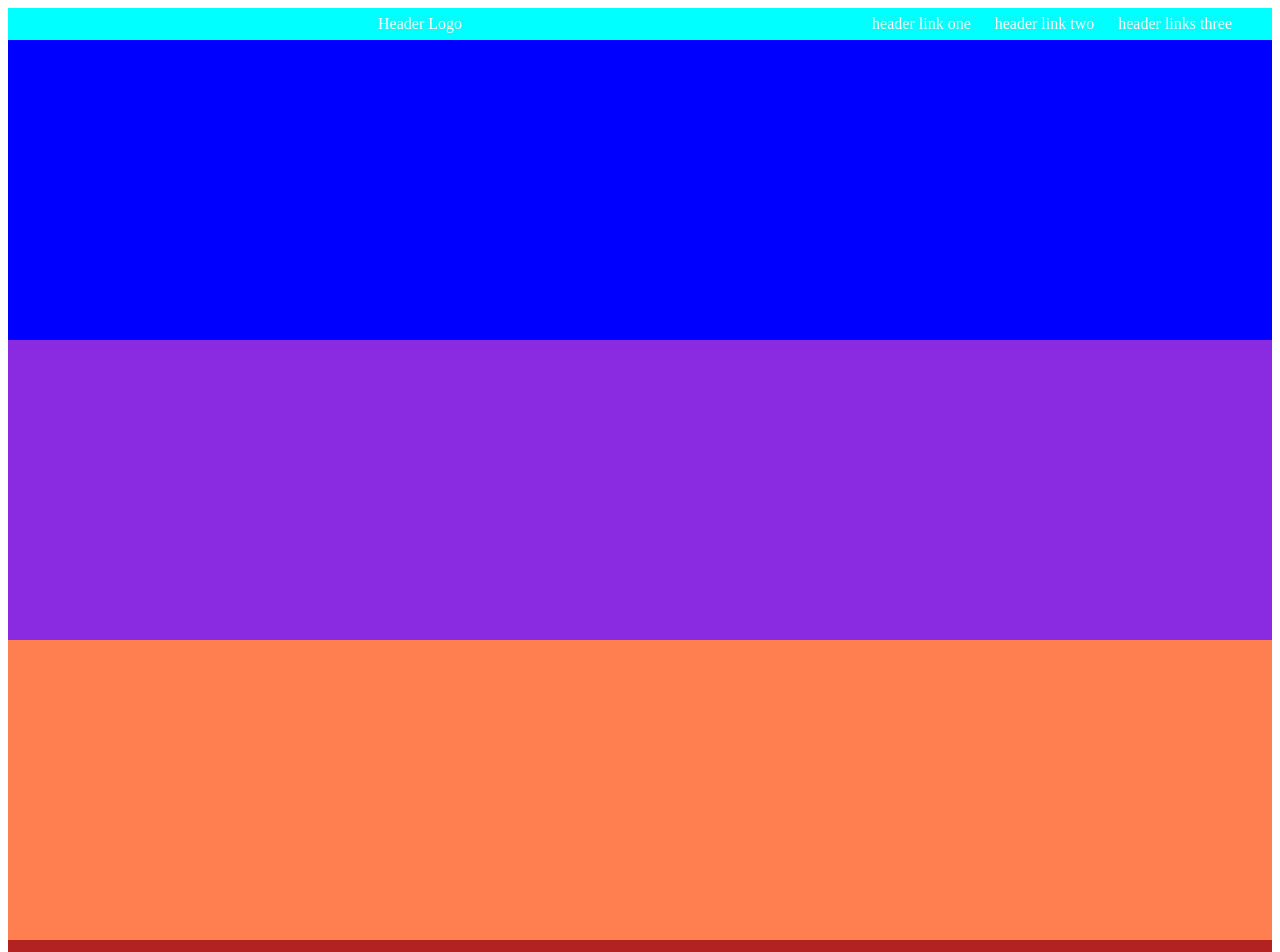
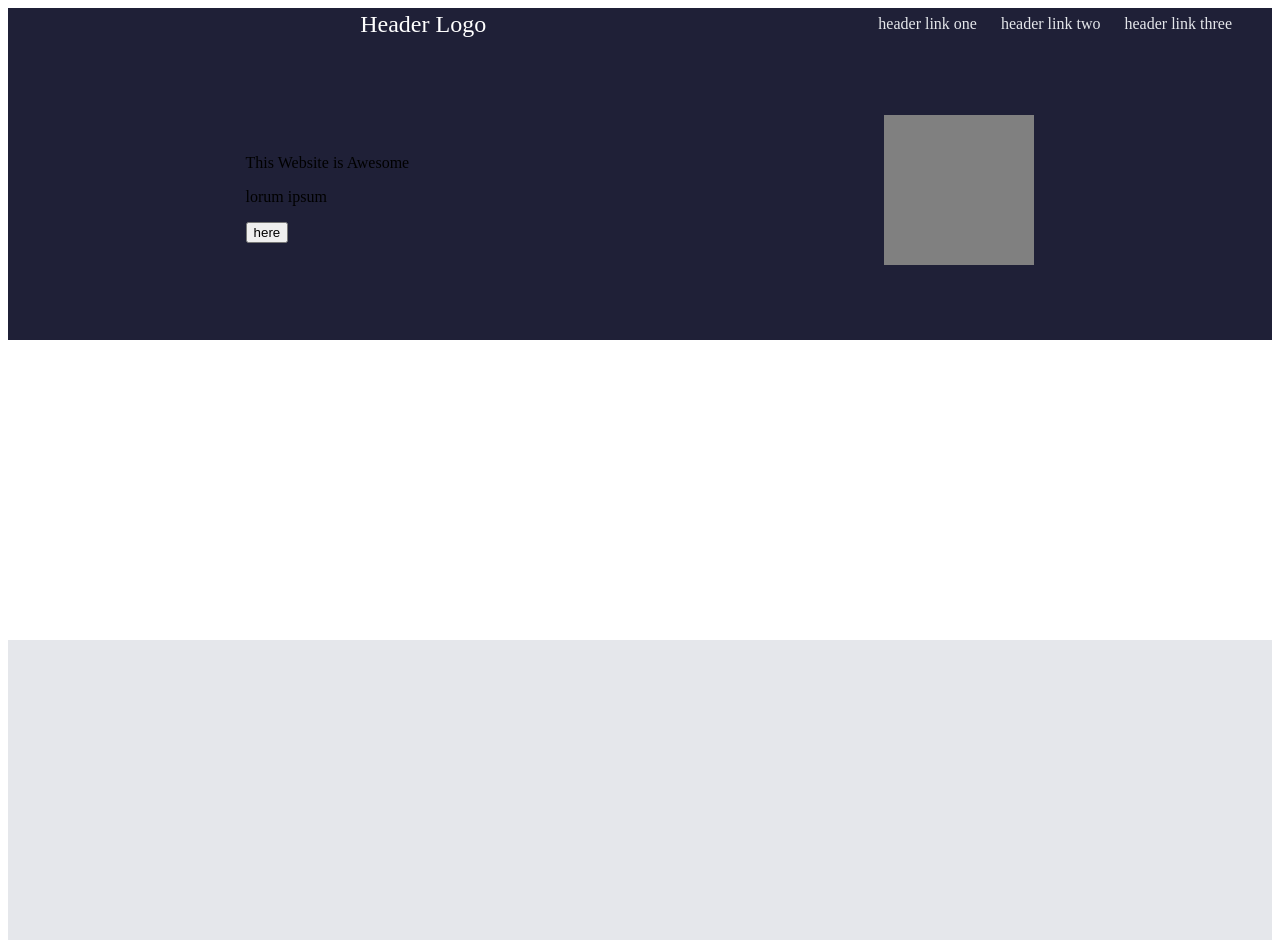
Before and after one commit to Dwheeldon1/LandingPage, a plain HTML site: page index.html in a window 1280 px wide. Shown: the top 952 px of the page. Drawn offline with Linux system fonts and the light colour scheme.

Commit message:
Update Files
Added more content to index.html
top section

added styling to style.css allows
to see image section and alignment
of text and image on screen

```diff
--- a/index.html
+++ b/index.html
@@ -15,12 +15,19 @@
                 <ul>
                     <li class="links"><a href="#">header link one</a></li>
                     <li class="links"><a href="#">header link two</a></li>
-                    <li class="links"><a href="#">header links three</a></li>
+                    <li class="links"><a href="#">header link three</a></li>
                 </ul>
             </div>
         </div>
         <div class="top">
+            <div class="content">
+                <p>This Website is Awesome</p>
+                <p>lorum ipsum</p>
+                <button>here</button>
+            </div>
+            <div class="top-image">
 
+            </div>
         </div>
         <div class="midone">
 
--- a/style.css
+++ b/style.css
@@ -7,7 +7,7 @@ body{
 
 .header{
     display:flex;
-    background-color: aqua;
+    background-color: #1F2037;
     height: 32px;
 
     .headerlogo{
@@ -20,6 +20,8 @@ body{
     flex:1;
     justify-content: center;
     align-items: center;
+    font-size:24px;
+    color: #F9FAF8;
 }
 
 .right-links{
@@ -39,31 +41,42 @@ ul{
 
 a{
     text-decoration: none;
-    color: white;
+    color: #E5E7EB;
+    text-size-adjust: 18px;
 }
 
 .top{
-    background-color: blue;
+    background-color:  #1F2037;
     height:300px;
+    display:flex;
+    align-items: center;
+    justify-content: space-around;
+
+    .top-image{
+        background-color: grey;
+        width:150px;
+        height:150px;
+    }
+
 }
 
 .midone{
-    background-color: blueviolet;
+    background-color: white;
     height:300px;
 }
 
 .midtwo{
-    background-color: coral;
+    background-color: #E5E7EB;
     height:300px;
 }
 
 .bottom{
-    background-color: firebrick;
+    background-color: white;
     height:300px;
 }
 
 .footer{
-    background-color: darkgray;
+    background-color: #1F2937;
     height:32px;
     display: flex;
     align-items: center;
```
